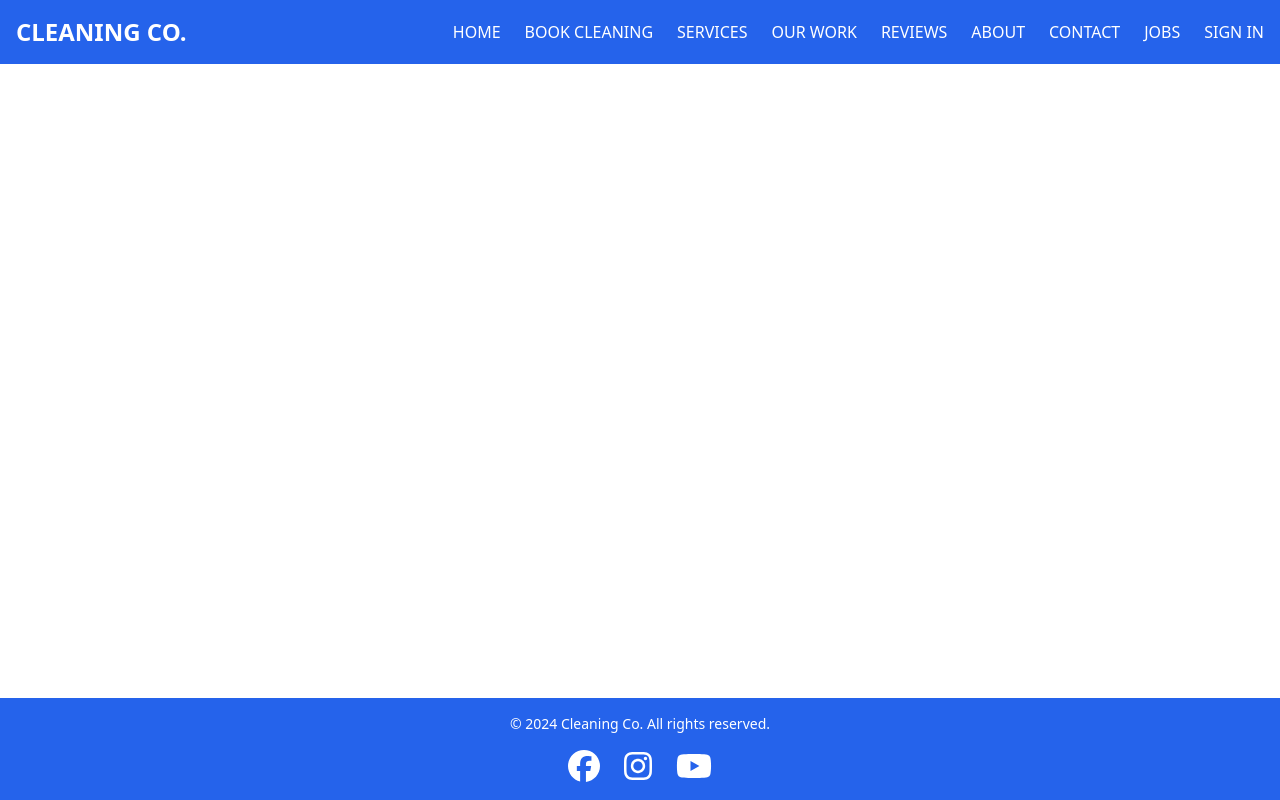
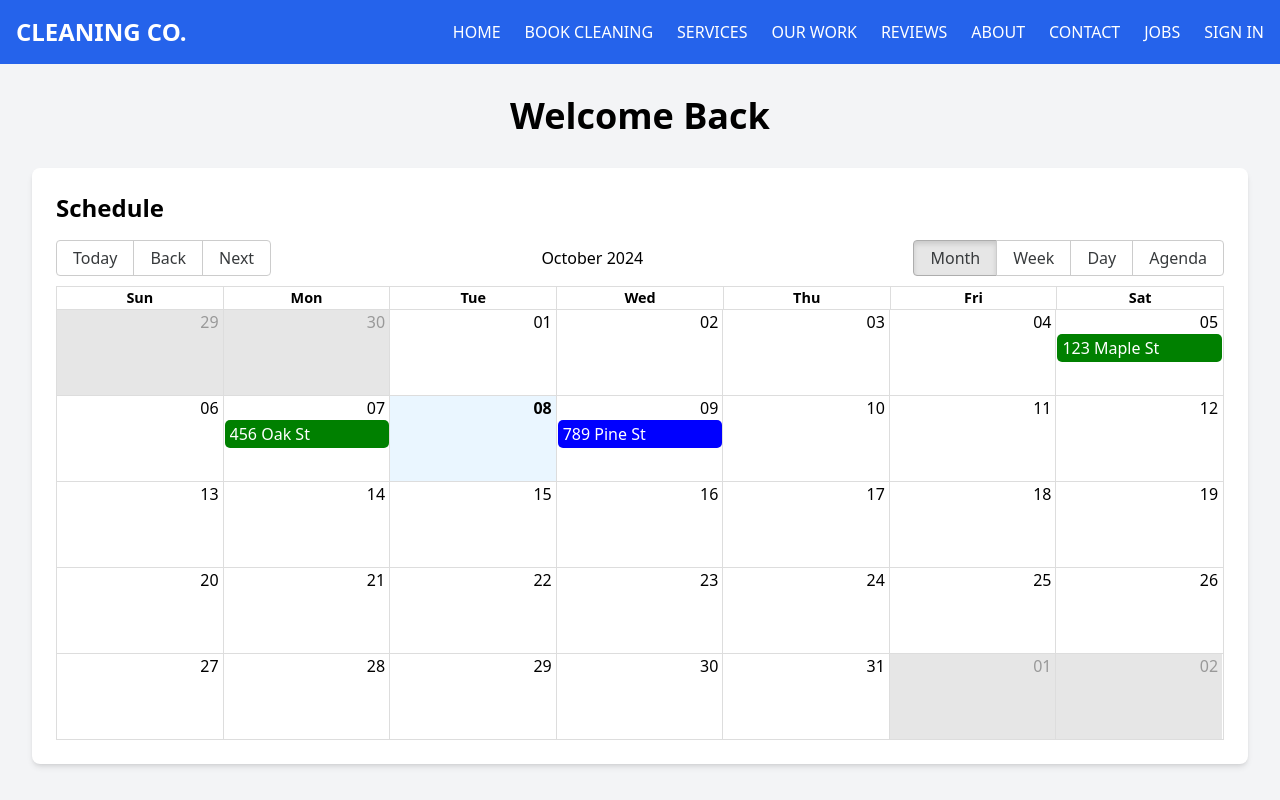
Before and after one commit to AndresAlbornozgil/cleaning-company-webapp, a React (Vite) app in the folder client/: page /crew-portal in a window 1280 px wide. Shown: the top 800 px of the page. Built offline with nearby package versions, Linux system fonts and the light colour scheme.

Commit message:
Fixed Client and Crew Portals

```diff
--- a/client/src/App.jsx
+++ b/client/src/App.jsx
@@ -11,6 +11,8 @@ import SignInPage from './pages/SignInPage';
 import SignUp from './pages/SignUp';
 import ConfirmBooking from './pages/ConfirmBooking'; // Newly added ConfirmBooking page
 import AdminPortal from './pages/AdminPortal'; // Newly added Admin Portal
+import ClientPortal from './pages/ClientPortal';
+import CrewPortal from './pages/CrewPortal';
 
 function App() {
   return (
@@ -31,6 +33,8 @@ function App() {
             <Route path="/confirm-booking/:estimateId" element={<ConfirmBooking />} />
             {/* Admin Portal */}
             <Route path="/admin-portal" element={<AdminPortal />} />
+            <Route path="/client-portal" element={<ClientPortal />} />
+            <Route path="/crew-portal" element={<CrewPortal />} />
           </Routes>
         </main>
         <Footer />
```
